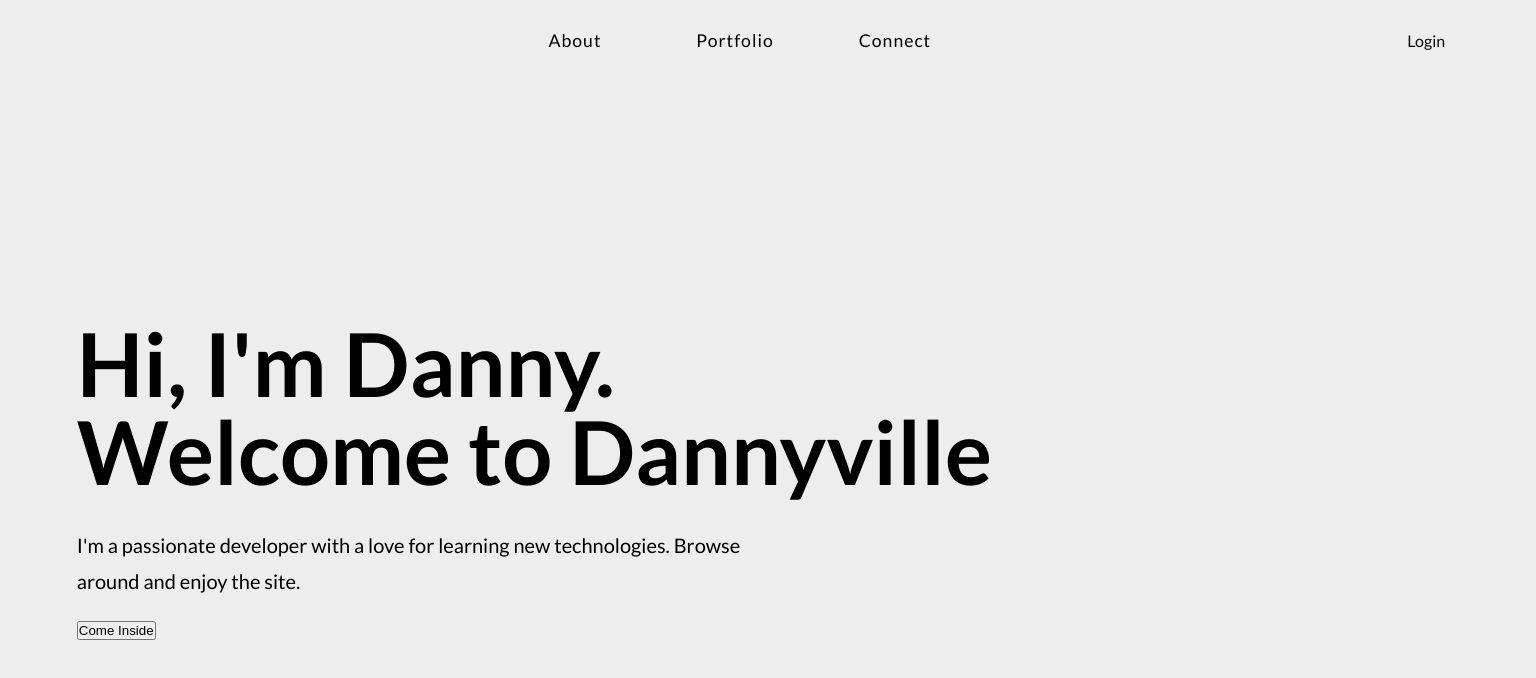
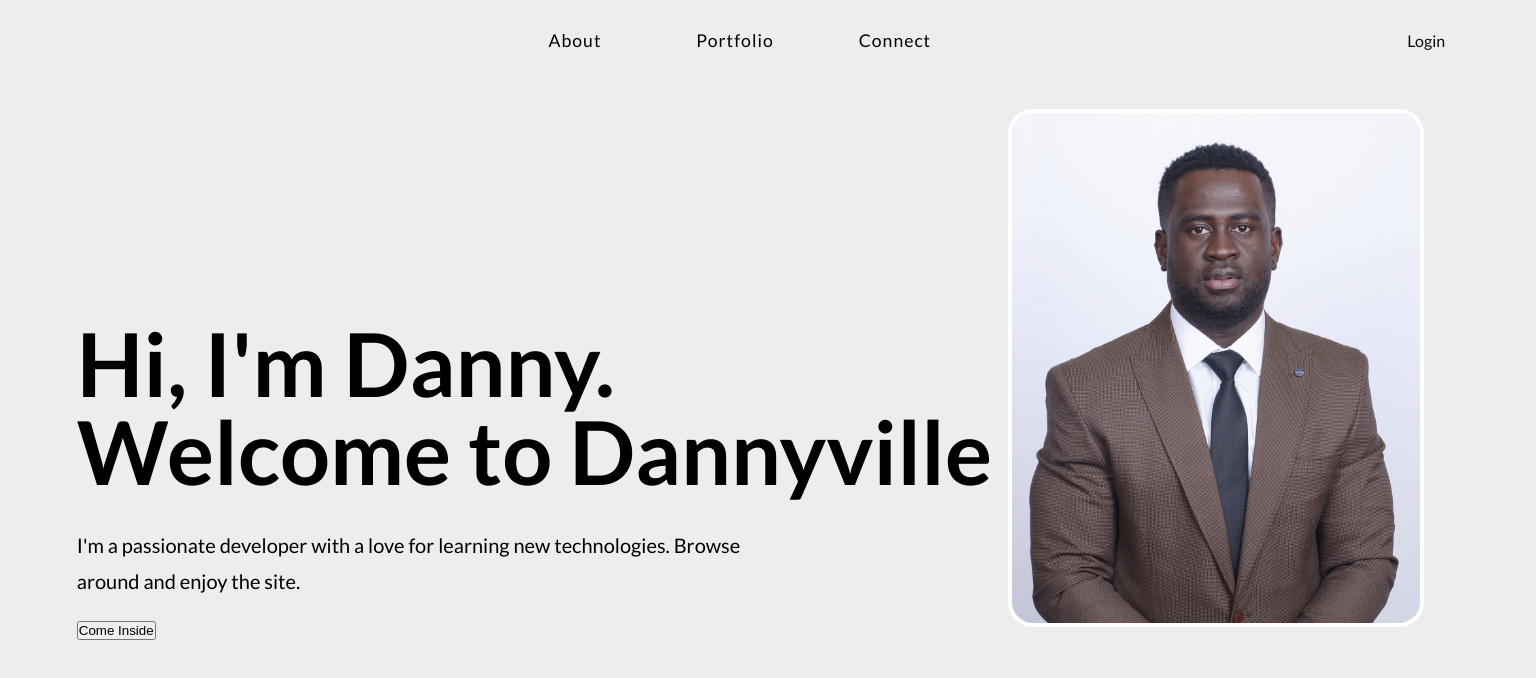
Before and after one commit to Danielamoateng1989/personalwebsite, a React (Create React App) app: page / in a window 1536 px wide. Shown: the top 678 px of the page. Built offline with nearby package versions, Linux system fonts and the light colour scheme.

Commit message:
Add a portrait image

```diff
--- a/src/Hero.js
+++ b/src/Hero.js
@@ -1,5 +1,5 @@
 import React from 'react';
-// import phoneImg from './images/phone.svg';
+import ProfileImage from '../src/images/backgroundImage.jpg';
 import { useGlobalContext } from './context';
 
 const Hero = () => {
@@ -18,9 +18,10 @@ const Hero = () => {
           </p>
           <button className='btn'>Come Inside</button>
         </article>
-        {/* <article className='hero-images'>
-          <img src={phoneImg} className='phone-img' alt='phone' />
-        </article> */}
+        <article className='hero-DanielImage'>
+          <img src={ProfileImage} className='Daniel-img' alt='' />
+        </article>
+
       </div>
     </section>
   );
--- a/src/index.css
+++ b/src/index.css
@@ -9,6 +9,7 @@
 }
 body {
   font-family: 'Lato', sans-serif;
+
 }
 ul {
   list-style-type: none;
@@ -163,6 +164,12 @@ Stripe Styles
   display: none;
 }
 
+.hero-DanielImage {
+  border: 10px solid transparent;
+
+}
+
+
 /* nav media query */
 @media screen and (min-width: 800px) {
   .nav-center {
@@ -222,8 +229,10 @@ Stripe Styles
     display: block;
     justify-self: center;
   }
-  .phone-img {
-    width: 12rem;
+  .Daniel-img {
+    width: 26rem;
+      border: 4px solid white;
+  border-radius: 20px
   }
 }
 
@@ -240,16 +249,21 @@ Stripe Styles
   .hero-images {
     align-self: end;
   }
-  .phone-img {
-    width: 15rem;
+  .Daniel-img {
+    width: 26rem;
+      border: 4px solid white;
+  border-radius: 25px
   }
 }
 @media screen and (min-width: 1400px) {
   .hero-center {
     padding-bottom: 20vh;
   }
-  .phone-img {
-    width: 17rem;
+  .Daniel-img {
+    width: 26rem;
+      border: 4px solid white;
+  border-radius: 25px
+
   }
 }
 
```
Also changed, not shown: src/images/backgroundImage.jpg (added).
